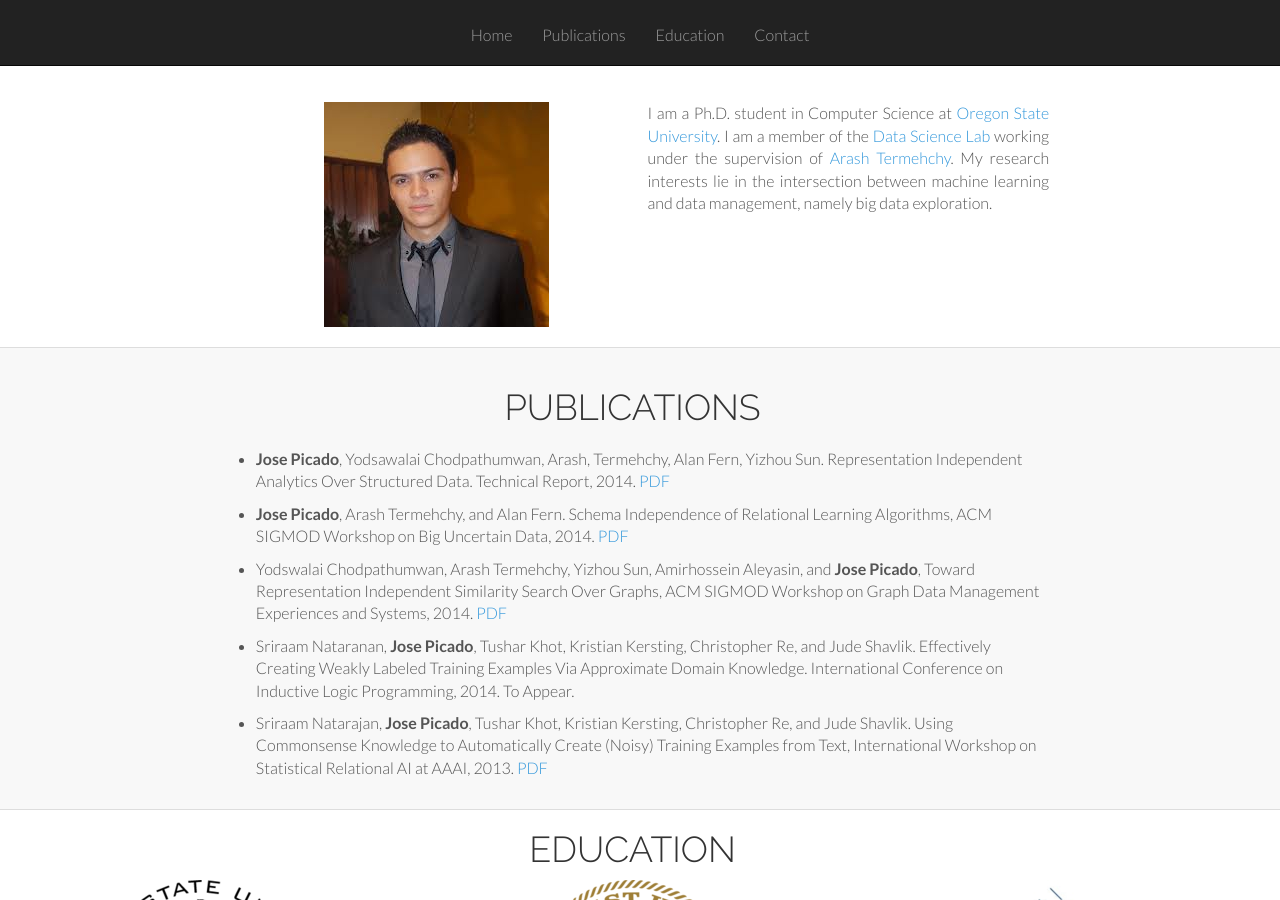
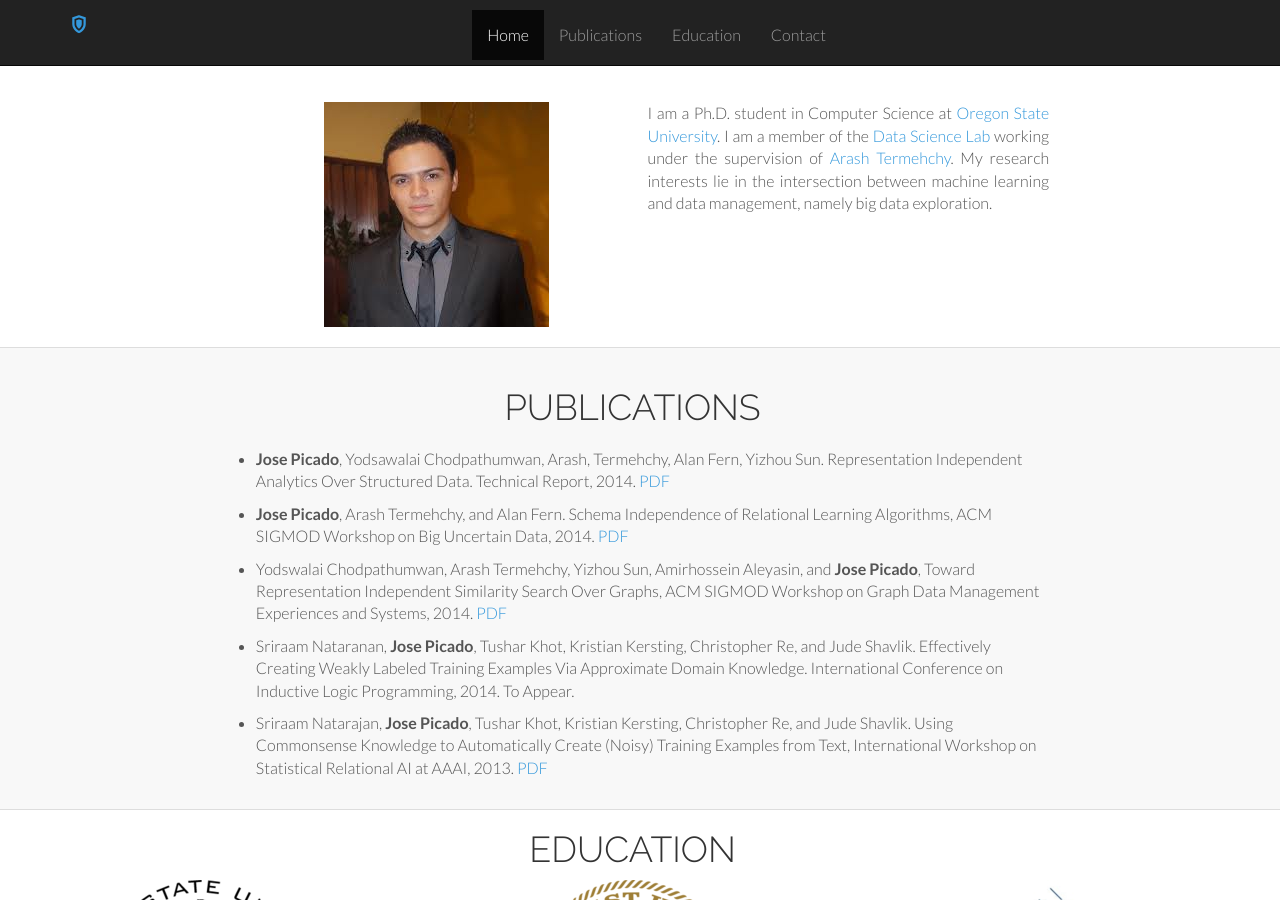
Before and after one commit to jpicado/jpicado.github.io, a Jekyll site: the page built from index.html, in a window 1280 px wide and 900 px high. Built offline with Jekyll 4.4.1, drawn with Linux system fonts in a browser that asks for light colours; nearby versions of some CDN libraries; library files that are not in the unit come from our copies.

Commit message:
Trying to fix hidden bar.

```diff
--- a/_layouts/default.html
+++ b/_layouts/default.html
@@ -33,16 +33,15 @@
   <body data-spy="scroll" data-offset="0" data-target="#navbar-main">
 
 
-  	<div id="navbar-main navbar-default">
+  	<div id="navbar-main">
       <!-- Fixed navbar -->
     <div class="navbar navbar-inverse navbar-fixed-top">
       <div class="container">
         <div class="navbar-header">
-         <!-- <button type="button" class="navbar-toggle" data-toggle="collapse" data-target=".navbar-collapse">
+         <button type="button" class="navbar-toggle" data-toggle="collapse" data-target=".navbar-collapse">
             <span class="icon icon-shield" style="font-size:30px; color:#3498db;"></span>
           </button>
           <a class="navbar-brand hidden-xs hidden-sm" href="#home"><span class="icon icon-shield" style="font-size:18px; color:#3498db;"></span></a>
-          -->
         </div>
         <div class="navbar-collapse collapse">
           <ul class="nav navbar-nav">
```
